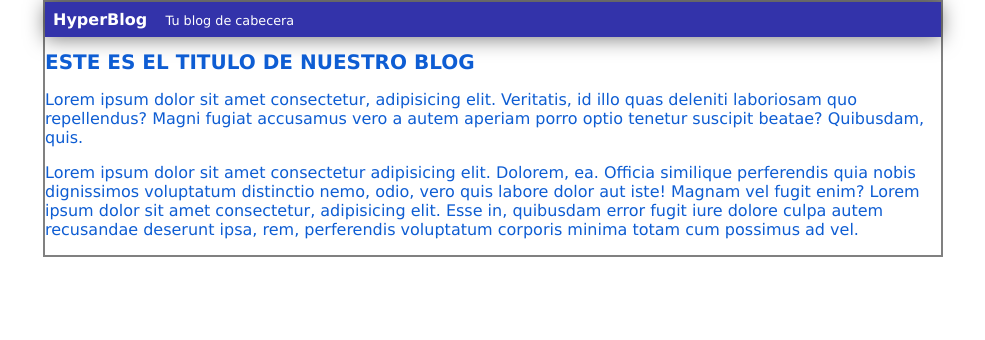
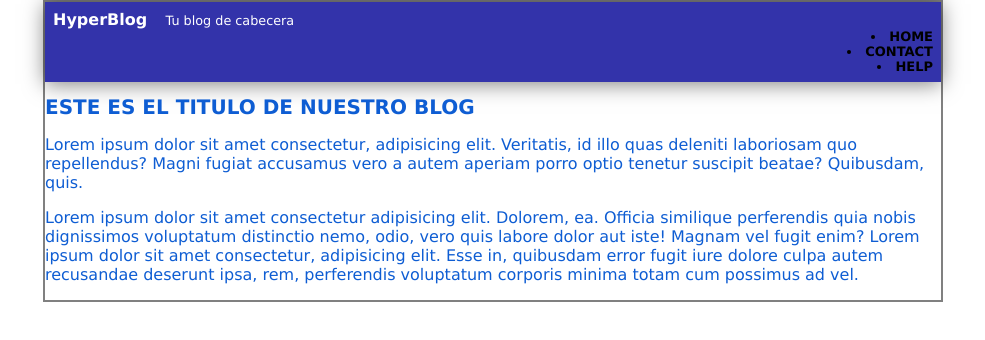
Before and after one commit to WilliamAlfaro/hyperblog, a plain HTML site: page index.html in a window 1280 px wide. Shown: the whole page, without its empty margins (147-1132 px from the left). Drawn offline with Linux system fonts and the light colour scheme.

Commit message:
se agrego menu con tres opciones

```diff
--- a/css/estilos.css
+++ b/css/estilos.css
@@ -23,6 +23,11 @@ body{
     font-size: 0.8em;
 }
 
+#menu{
+    color: black;
+    font-size: small;
+    text-align: right;
+}
 
 #container{
     width: 70%;
--- a/index.html
+++ b/index.html
@@ -12,6 +12,11 @@
             <span id="tagline">
                 Tu blog de cabecera
             </span>
+            <nav id="menu">
+                <li>HOME</li>
+                <li>CONTACT</li>
+                <li>HELP</li>
+            </nav>
         </div>
         <div id="post">
             <h1>ESTE ES EL TITULO DE NUESTRO BLOG</h1>
```
